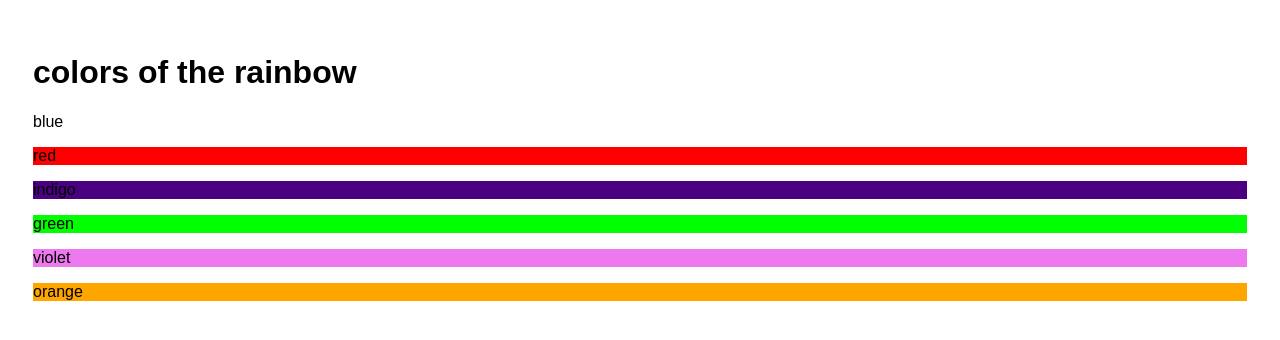
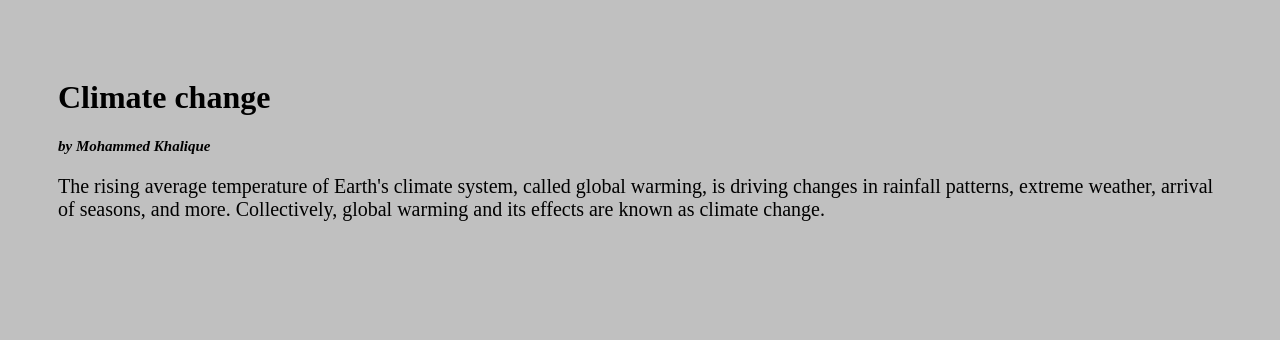
Before and after one commit to Mohammed-Khalique/HTML5-Learning, a plain HTML site: page index.html in a window 1280 px wide. Drawn offline with Linux system fonts and the light colour scheme.

Commit message:
chore:Climate-change

```diff
--- a/index.html
+++ b/index.html
@@ -1,29 +1,18 @@
 <!DOCTYPE html>
  <html>
   <head>
-   <title>colors of the rainbow</title>
+   <title>Climate change</title>
    <style type="text/css">
-    body {
-     padding: 25px;
-     font-family:arial;}
-}
-
-    p.blue {background-color:rgb(0,0,255);}
-    p.red {background-color:rgb(255,0,0);}
-    p.indigo {background-color:rgb(75,0,130);}
-    p.green {background-color:rgb(0,255,0);}
-    p.violet {background-color:rgb(238,120,238);}
-    p.orange {background-color:rgb(255,165,0);}
+    body{
+padding: 50px; background-color: silver;}
+    h1{}
+    h2{font-style: italic; font-size: 15px;}
+    p{font-size: 20px;}
    </style>
   </head>
   <body>
-   <h1>colors of the rainbow</h1>
-
-   <p class="blue">blue</p>
-   <p class="red">red</p>
-   <p class="indigo">indigo</p>
-   <p class="green">green</p>
-   <p class="violet">violet</p>
-   <p class="orange">orange</p>
+   <h1>Climate change</h1>
+   <h2>by Mohammed Khalique</h2>
+   <p>The rising average temperature of Earth's climate system, called global warming, is driving changes in rainfall patterns, extreme weather, arrival of seasons, and more. Collectively, global warming and its effects are known as climate change.<p>
   </body>
  </html>
```
